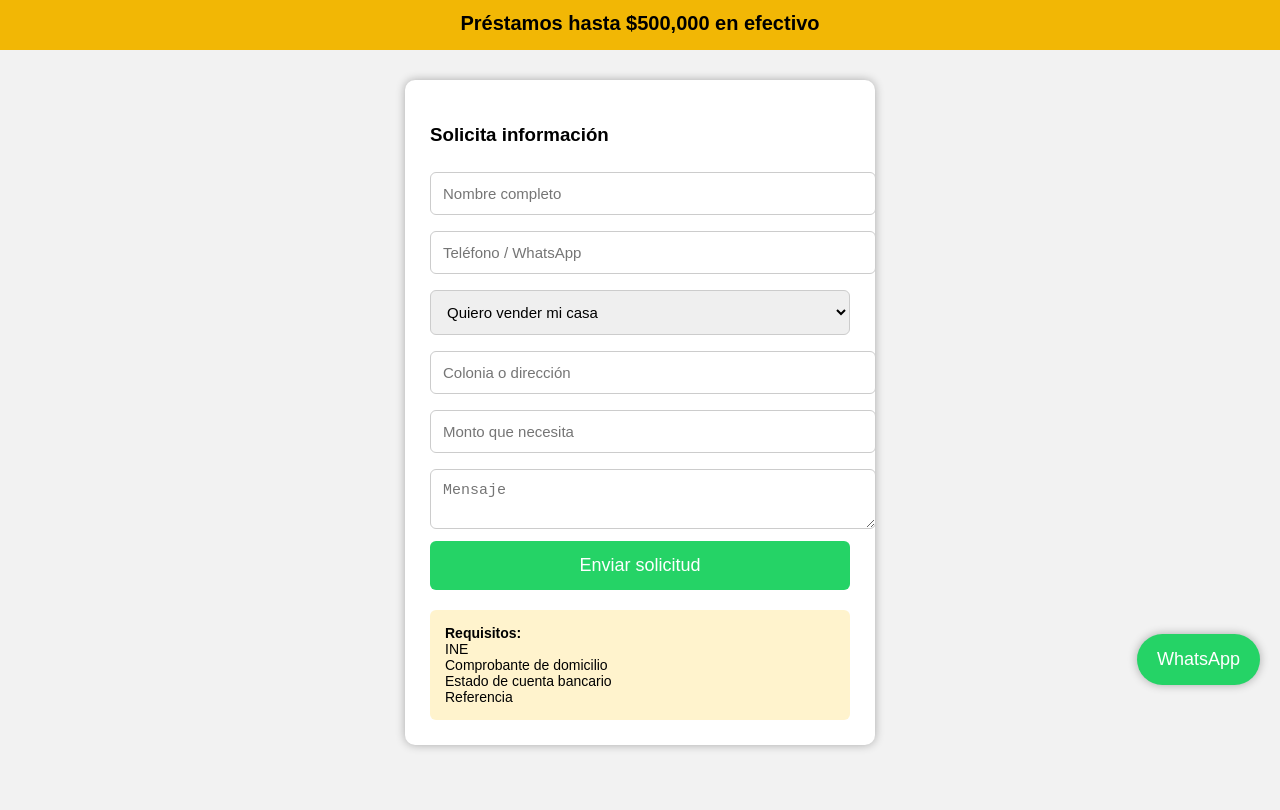
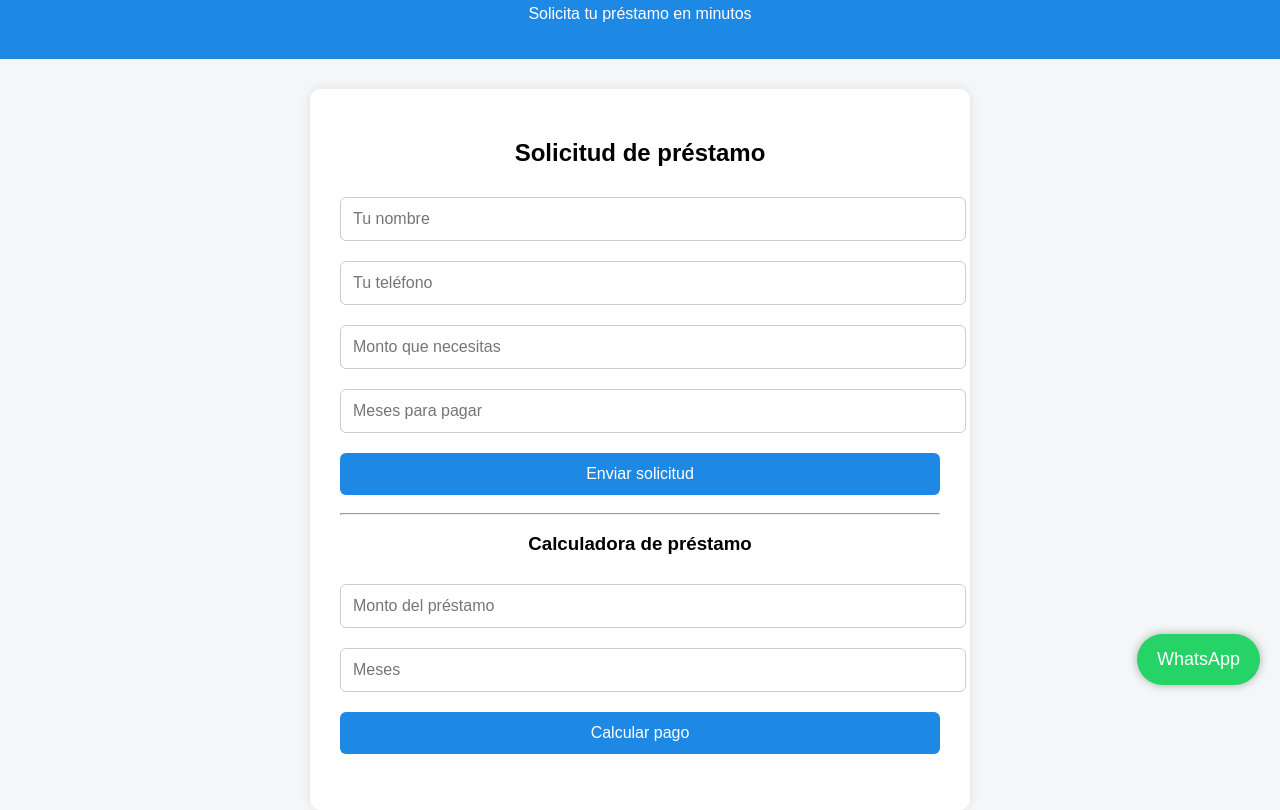
Before and after one commit to cesaracosta5588/CASAS-Y-PRESTAMOS-, a plain HTML site: page prestamos.html in a window 1280 px wide. Shown: the part 95-905 px from the top of the page. Before the commit the page ends 870 px from the top, so only its background shows below. Drawn offline with Linux system fonts and the light colour scheme.

Commit message:
Update prestamos.html

```diff
--- a/prestamos.html
+++ b/prestamos.html
@@ -2,74 +2,51 @@
 <html lang="es">
 <head>
 <meta charset="UTF-8">
-<title>Préstamos y Compra de Casas</title>
-
+<meta name="viewport" content="width=device-width, initial-scale=1.0">
+<title>Préstamos Rápidos</title>
 <style>
-
 body{
-font-family: Arial;
+font-family:Arial, Helvetica, sans-serif;
+background:#f4f6f8;
 margin:0;
-background:#f2f2f2;
+padding:0;
+text-align:center;
 }
-
-.header{
-background:#c40000;
+header{
+background:#1e88e5;
 color:white;
-text-align:center;
+padding:20px;
+}
+.container{
+max-width:600px;
+margin:auto;
+background:white;
 padding:30px;
-font-size:28px;
-font-weight:bold;
+margin-top:30px;
+border-radius:10px;
+box-shadow:0 0 10px rgba(0,0,0,0.1);
 }
-
-.sub{
-background:#f2b705;
-text-align:center;
-padding:15px;
-font-size:20px;
-font-weight:bold;
-}
-
-.container{
-width:420px;
-margin:30px auto;
-background:white;
-padding:25px;
-border-radius:10px;
-box-shadow:0 0 10px rgba(0,0,0,0.3);
-}
-
-input,select,textarea{
+input,button{
 width:100%;
 padding:12px;
-margin:8px 0;
+margin:10px 0;
+border-radius:6px;
 border:1px solid #ccc;
-border-radius:6px;
-font-size:15px;
+font-size:16px;
 }
-
 button{
-width:100%;
-padding:14px;
-background:#25D366;
+background:#1e88e5;
 color:white;
 border:none;
-border-radius:6px;
-font-size:18px;
 cursor:pointer;
 }
-
 button:hover{
-background:#1ebe5d;
+background:#1565c0;
 }
-
-.requisitos{
-background:#fff3cd;
-padding:15px;
-margin-top:20px;
-border-radius:6px;
-font-size:14px;
+#resultado{
+font-weight:bold;
+margin-top:10px;
 }
-
 .whatsapp{
 position:fixed;
 bottom:20px;
@@ -78,87 +55,71 @@ background:#25D366;
 color:white;
 padding:15px 20px;
 border-radius:50px;
+text-decoration:none;
 font-size:18px;
-text-decoration:none;
 box-shadow:0 0 10px rgba(0,0,0,0.3);
 }
-
 </style>
 </head>
-
 <body>
 
-<div class="header">
-¿QUIERES VENDER TU CASA?
-</div>
-
-<div class="sub">
-Préstamos hasta $500,000 en efectivo
-</div>
+<header>
+<h1>Préstamos Rápidos</h1>
+<p>Solicita tu préstamo en minutos</p>
+</header>
 
 <div class="container">
 
-<h3>Solicita información</h3>
+<h2>Solicitud de préstamo</h2>
 
-<form onsubmit="enviar(); return false;">
+<form action="mailto:cesaracostamacias397@gmail.com" method="post" enctype="text/plain">
 
-<input type="text" id="nombre" placeholder="Nombre completo" required>
+<input type="text" name="Nombre" placeholder="Tu nombre" required>
 
-<input type="tel" id="telefono" placeholder="Teléfono / WhatsApp" required>
+<input type="tel" name="Telefono" placeholder="Tu teléfono" required>
 
-<select id="tipo">
-<option>Quiero vender mi casa</option>
-<option>Necesito préstamo</option>
-</select>
+<input type="number" name="Monto" placeholder="Monto que necesitas" required>
 
-<input type="text" id="direccion" placeholder="Colonia o dirección">
+<input type="number" name="Meses" placeholder="Meses para pagar" required>
 
-<input type="number" id="monto" placeholder="Monto que necesita">
-
-<textarea id="mensaje" placeholder="Mensaje"></textarea>
-
-<button type="submit">Enviar solicitud</button>
+<button type="submit" onclick="mensaje()">Enviar solicitud</button>
 
 </form>
 
-<div class="requisitos">
-<b>Requisitos:</b><br>
-INE<br>
-Comprobante de domicilio<br>
-Estado de cuenta bancario<br>
-Referencia
-</div>
+<hr>
+
+<h3>Calculadora de préstamo</h3>
+
+<input type="number" id="montoCalc" placeholder="Monto del préstamo">
+
+<input type="number" id="mesesCalc" placeholder="Meses">
+
+<button onclick="calcular()">Calcular pago</button>
+
+<p id="resultado"></p>
 
 </div>
 
-<a class="whatsapp" href="https://wa.me/528120075953" target="_blank">
-WhatsApp
-</a>
+<a href="https://wa.me/528120075953" class="whatsapp">WhatsApp</a>
 
 <script>
+function calcular(){
 
-function enviar(){
+var monto=document.getElementById("montoCalc").value;
+var meses=document.getElementById("mesesCalc").value;
 
-var nombre=document.getElementById("nombre").value;
-var telefono=document.getElementById("telefono").value;
-var tipo=document.getElementById("tipo").value;
-var direccion=document.getElementById("direccion").value;
-var monto=document.getElementById("monto").value;
-var mensaje=document.getElementById("mensaje").value;
+var interes=0.20;
 
-var url="https://wa.me/528120075953?text="
-+"SOLICITUD%0A"
-+"Nombre: "+nombre+"%0A"
-+"Telefono: "+telefono+"%0A"
-+"Tipo: "+tipo+"%0A"
-+"Direccion: "+direccion+"%0A"
-+"Monto: "+monto+"%0A"
-+"Mensaje: "+mensaje;
+var total=(monto*(1+interes))/meses;
 
-window.open(url);
+document.getElementById("resultado").innerHTML=
+"Pago mensual aproximado: $"+Number(total).toFixed(2);
 
 }
 
+function mensaje(){
+alert("Solicitud enviada ✔️ En breve nos comunicaremos contigo.");
+}
 </script>
 
 </body>
```
